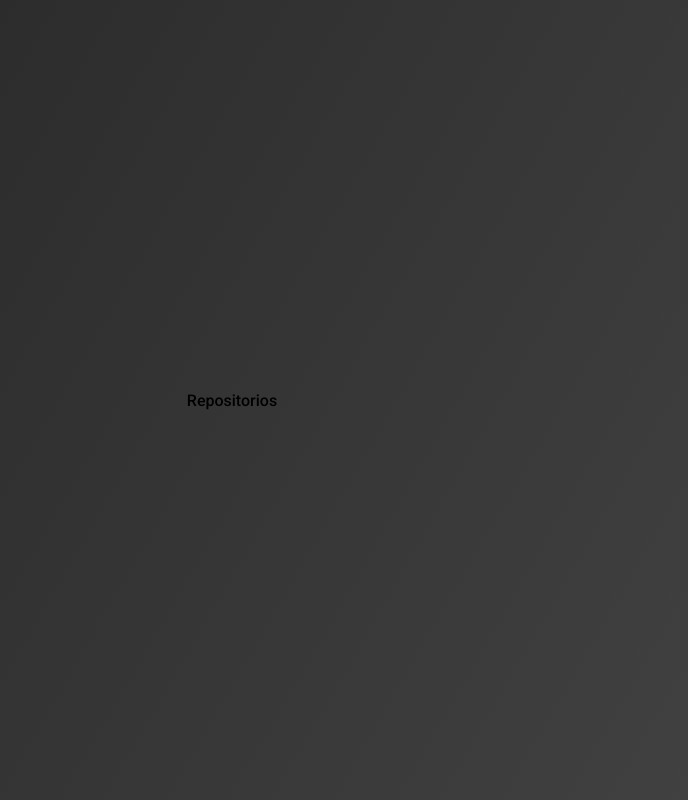
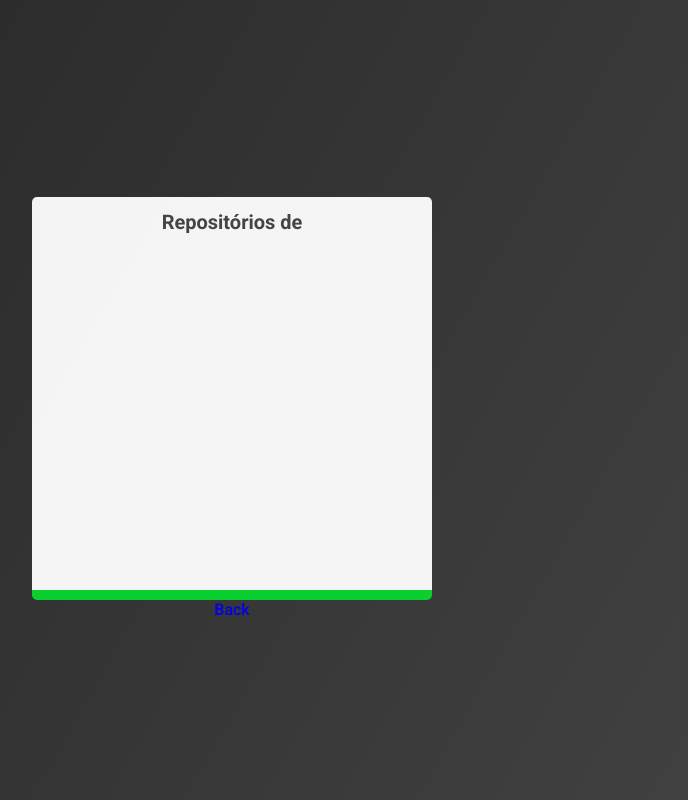
Before and after one commit to PabloXT14/GitHub-Profile, a React (Vite) app: page /repositories in a window 1280 px wide. Shown: the whole page, without its empty margins (408-1096 px from the left). Built offline with nearby package versions, Linux system fonts and the light colour scheme.

Commit message:
Finished base of the project

```diff
--- a/src/components/Header/index.tsx
+++ b/src/components/Header/index.tsx
@@ -21,6 +21,16 @@ interface UserData {
     following: number;
 }
 
+interface UserRepositories {
+    id: number;
+    name: string;
+    description: string;
+    html_url: string;
+    language: string;
+    stargazers_count: number;
+    forks: number;
+}
+
 
 export function Header() {
     const reposContext = useContext(RepositoriesContext);
@@ -31,9 +41,10 @@ export function Header() {
     async function getUserData() {
         try {
             const userData = await api.get<UserData>(`/${searchValue}`);
-            const respositories = await api.get(`/${searchValue}/repos`);
+            const userRespositories = await api.get<UserRepositories[]>(`/${searchValue}/repos`);
 
             reposContext.setUserData(userData.data);
+            reposContext.setUserRepositories(userRespositories.data);
 
         } catch (error) {
             console.log(error);
--- a/src/components/MainContainer/style.ts
+++ b/src/components/MainContainer/style.ts
@@ -11,7 +11,7 @@ export const Container = styled.main`
     align-items: center;
     justify-content: center;
 
-    @media (max-width: 400px) {
+    @media (max-width: 430px) {
         padding: 0 0.5rem;
     }
 
--- /dev/null
+++ b/src/components/ReposContainer/index.tsx
@@ -0,0 +1,73 @@
+import {
+    Section,
+    Title,
+    ListOfReposContainer,
+    Repo,
+    RepoDetails
+} from "./style";
+import { FaFolder } from 'react-icons/fa';
+import { AiOutlineStar, AiOutlineLink } from 'react-icons/ai';
+import { BiGitRepoForked } from 'react-icons/bi';
+import { Link } from "react-router-dom";
+
+/* ===== TIPAGENS ===== */
+interface ReposContainerProps {
+    name: string;
+    repositories: Repositorie[];
+}
+
+interface Repositorie {
+    id: number;
+    name: string;
+    description: string;
+    html_url: string;
+    language: string;
+    stargazers_count: number;
+    forks: number;
+}
+
+
+export function ReposContainer({ name, repositories }: ReposContainerProps) {
+    return (
+        <>
+            <Section>
+                {/* Title para aparecer só o primeiro nome */}
+                <Title>Repositórios de {name?.split(' ')[0]}</Title>
+                <ListOfReposContainer>
+                    {repositories.map(repositorie => (
+                        <Repo key={repositorie?.id}>
+                            <h2>
+                                <FaFolder />
+                                {repositorie?.name}
+                            </h2>
+                            <p>{repositorie?.description || 'Without description'}</p>
+                            <RepoDetails>
+                                <div className="indices">
+                                    <div className="stars">
+                                        <AiOutlineStar />
+                                        {repositorie?.stargazers_count}
+                                    </div>
+                                    <div className="forks">
+                                        <BiGitRepoForked />
+                                        {repositorie?.forks}
+                                    </div>
+                                    <div className="link"
+                                        onClick={() => window.open(repositorie?.html_url)}
+                                    >
+                                        <AiOutlineLink />
+                                        Link
+                                    </div>
+                                </div>
+                                <div className="language">
+                                    {repositorie?.language}
+                                </div>
+                            </RepoDetails>
+                        </Repo>
+                    ))}
+                </ListOfReposContainer>
+            </Section>
+
+            <Link to={"/"}>Back</Link>
+        </>
+    );
+}
--- /dev/null
+++ b/src/components/ReposContainer/style.ts
@@ -0,0 +1,116 @@
+import styled from "styled-components"
+
+export const Section = styled.section`
+    width: 25rem;
+    background: var(--lighter-background);
+    border-radius: 5px;
+    border-bottom: 10px solid var(--theme-color);
+    margin-top: 1rem;
+
+    @media (max-width: 430px) {
+        width: 100%;
+    }
+`;
+
+export const Title = styled.h1`
+    font-size: 1.25rem;
+    font-weight: 700;
+    margin-top: 0.6rem;
+    color: var(--text-dark-500);
+    width: 100%;
+    text-align: center;
+    height: 2rem;
+    line-height: 2rem;
+`;
+
+export const ListOfReposContainer = styled.ul`
+    width: 100%;
+    height: 22rem;
+    padding: 0.6rem;
+    overflow-y: scroll;
+
+    &::-webkit-scrollbar {
+        width: 6px;
+    }
+
+    &::-webkit-scrollbar-thumb {
+        border-radius: 3px;
+        background: var(--theme-color);
+    }
+`;
+
+export const Repo = styled.li`
+    width: 100%;
+    background: var(--repositorie-background);
+    border-radius: 3px;
+    padding: 0.6rem;
+
+    & + li {
+        margin-top: 0.6rem;
+    }
+
+    h2 {
+        font-size: 1rem;
+        width: 100%;
+        color: var(--text-dark-500);
+        display: flex;
+        align-items: center;
+
+        svg {
+            color: var(--theme-color);
+            margin-right: 1rem;
+        }
+    }
+
+    p {
+        font-size: 0.75rem;
+        font-weight: 400;
+        color: var(--text-dark-400);
+
+        width: 100%;
+        height: 2rem;
+
+        overflow: hidden;
+        /* white-space: nowrap;
+        text-overflow: ellipsis; */
+        line-height: 1.3;
+        margin-top: 0.6rem;
+    }
+`;
+
+export const RepoDetails = styled.div`
+    width: 100%;
+    display: flex;
+    align-items: center;
+    justify-content: space-between;
+    margin-top: 1rem;
+
+    .indices {
+        display: flex;
+        align-items: center;
+        gap: 0.7rem;
+
+        div {
+            display: flex;
+            align-items: center;
+            gap: 0.1rem;
+
+            &:hover {
+                transition: .2s ease;
+                transform: scale(1.05);
+            }
+
+            &.link {
+                cursor: pointer;
+            }
+
+            svg {
+                color: var(--theme-color);
+            }
+        }
+    }
+
+    .language {
+
+    }
+`;
--- a/src/components/UserDetails/index.tsx
+++ b/src/components/UserDetails/index.tsx
@@ -16,8 +16,8 @@ interface UserDetailsProps {
 export function UserDetails({ name, login, bio }: UserDetailsProps) {
     return (
         <Container>
-            <Name>{name}</Name>
-            <Username>{login}</Username>
+            <Name>{name ? name : 'Unknown'}</Name>
+            <Username>{login ? '#' + login : 'Unknown'}</Username>
             <Description>{bio ? bio : 'Without description'}</Description>
         </Container>
     );
--- a/src/components/UserNumbers/index.tsx
+++ b/src/components/UserNumbers/index.tsx
@@ -23,17 +23,17 @@ export function UserNumbers({ public_repos, followers, following }: UserNumbersP
     return (
         <Container>
             <NumberContainer onClick={() => handleOnClick('/repositories')}>
-                <h2>{public_repos}</h2>
+                <h2>{public_repos ? public_repos : 0}</h2>
                 <h3>Repositórios</h3>
             </NumberContainer>
 
             <NumberContainer>
-                <h2>{followers}</h2>
+                <h2>{followers ? followers : 0}</h2>
                 <h3>Seguidores</h3>
             </NumberContainer>
 
             <NumberContainer>
-                <h2>{following}</h2>
+                <h2>{following ? following : 0}</h2>
                 <h3>Seguindo</h3>
             </NumberContainer>
         </Container>
--- a/src/components/UserNumbers/style.ts
+++ b/src/components/UserNumbers/style.ts
@@ -31,8 +31,12 @@ export const NumberContainer = styled.div`
 
     &:hover {
         cursor: pointer;
-        background: rgba(0, 0, 0, .2);
+        background: var(--theme-color);
         transition: .4s ease;
         border-radius: 0.25rem;
+
+        h2, h3 {
+            color: var(--theme-color-2);
+        }
     }
 `;
--- a/src/contexts/RepositoriesContext.tsx
+++ b/src/contexts/RepositoriesContext.tsx
@@ -19,7 +19,13 @@ interface UserData {
 }
 
 interface Respositories {
-    repositorie: object;
+    id: number;
+    name: string;
+    description: string;
+    html_url: string;
+    language: string;
+    stargazers_count: number;
+    forks: number;
 }
 
 interface RepositoriesProviderProps {
--- a/src/pages/Home/home.tsx
+++ b/src/pages/Home/home.tsx
@@ -15,13 +15,13 @@ interface HeaderProps {
 
 export function Home() {
     const reposContext = useContext(RepositoriesContext);
-    const query = useQuery();
-
 
     return (
         <MainContainer>
             <Header />
             <UserContainer>
+                {reposContext.userData?.name ?
+                    <>
                         <UserPicture
                             imageUrl={reposContext.userData?.avatar_url}
                             alternativeText={reposContext.userData?.login}
@@ -36,6 +36,8 @@ export function Home() {
                             followers={reposContext.userData?.followers}
                             following={reposContext.userData?.following}
                         />
+                    </>
+                    : undefined}
             </UserContainer>
         </MainContainer>
     );
--- a/src/pages/Repositories/repositories.tsx
+++ b/src/pages/Repositories/repositories.tsx
@@ -1,10 +1,18 @@
+import { useContext } from "react";
 import { MainContainer } from "../../components/MainContainer";
+import { ReposContainer } from "../../components/ReposContainer";
+import { RepositoriesContext } from "../../contexts/RepositoriesContext";
 
 
 export function Repositories() {
+    const reposContext = useContext(RepositoriesContext);
+
     return (
         <MainContainer>
-            Repositorios
+            <ReposContainer
+                name={reposContext.userData?.name}
+                repositories={reposContext.userRepositories}
+            />
         </MainContainer>
     );
 }
--- a/src/style/global.ts
+++ b/src/style/global.ts
@@ -11,10 +11,12 @@ export const GlobalStyle = createGlobalStyle`
 
     :root {
         --theme-color: #09D030;
+        --theme-color-2: #FFF;
 
         --page-background: linear-gradient(120deg, #252525, #444);
         --header-background: rgba(255, 255, 255, .2);
         --lighter-background: rgba(255, 255, 255, .95);
+        --repositorie-background: rgba(0, 0, 0, .05);
 
         --main-titles: #E5E5E5;
         --text-dark-500: #444;
```
Lines whose indentation alone changed are shown as unchanged.
